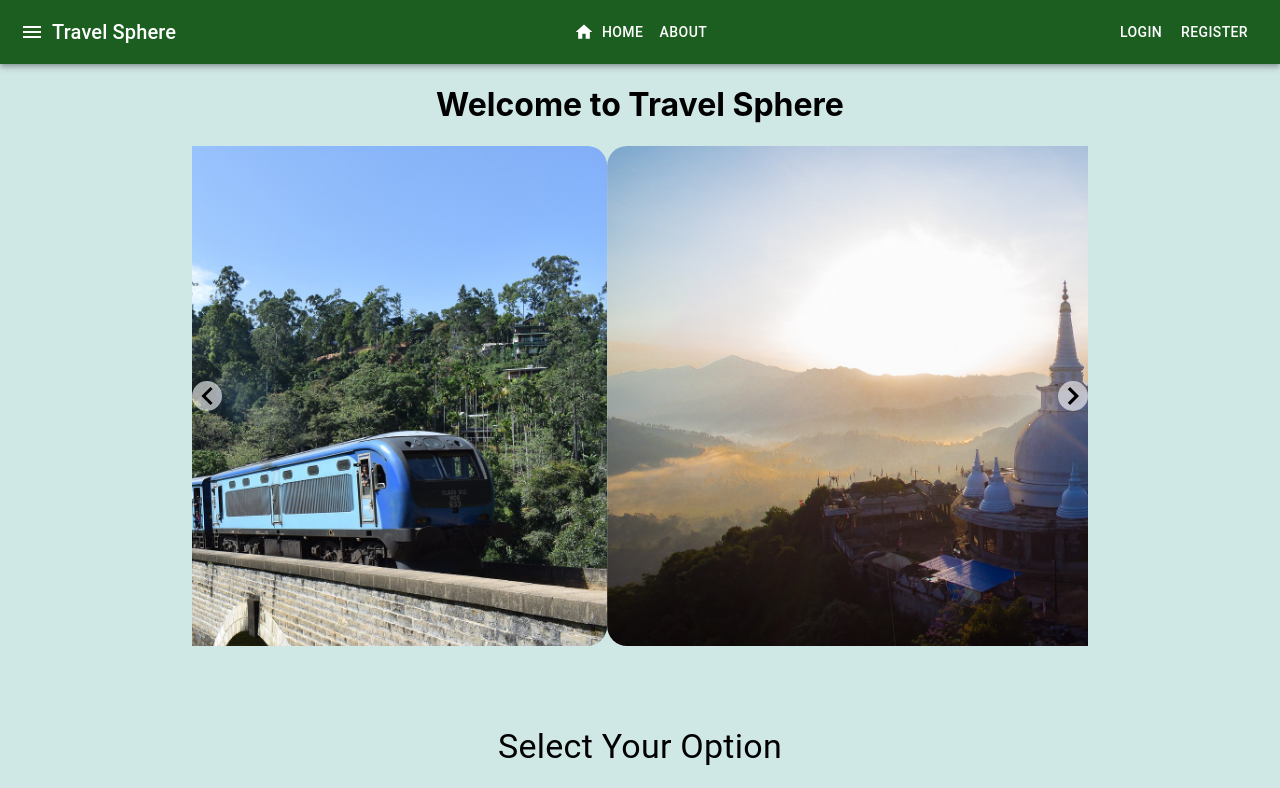
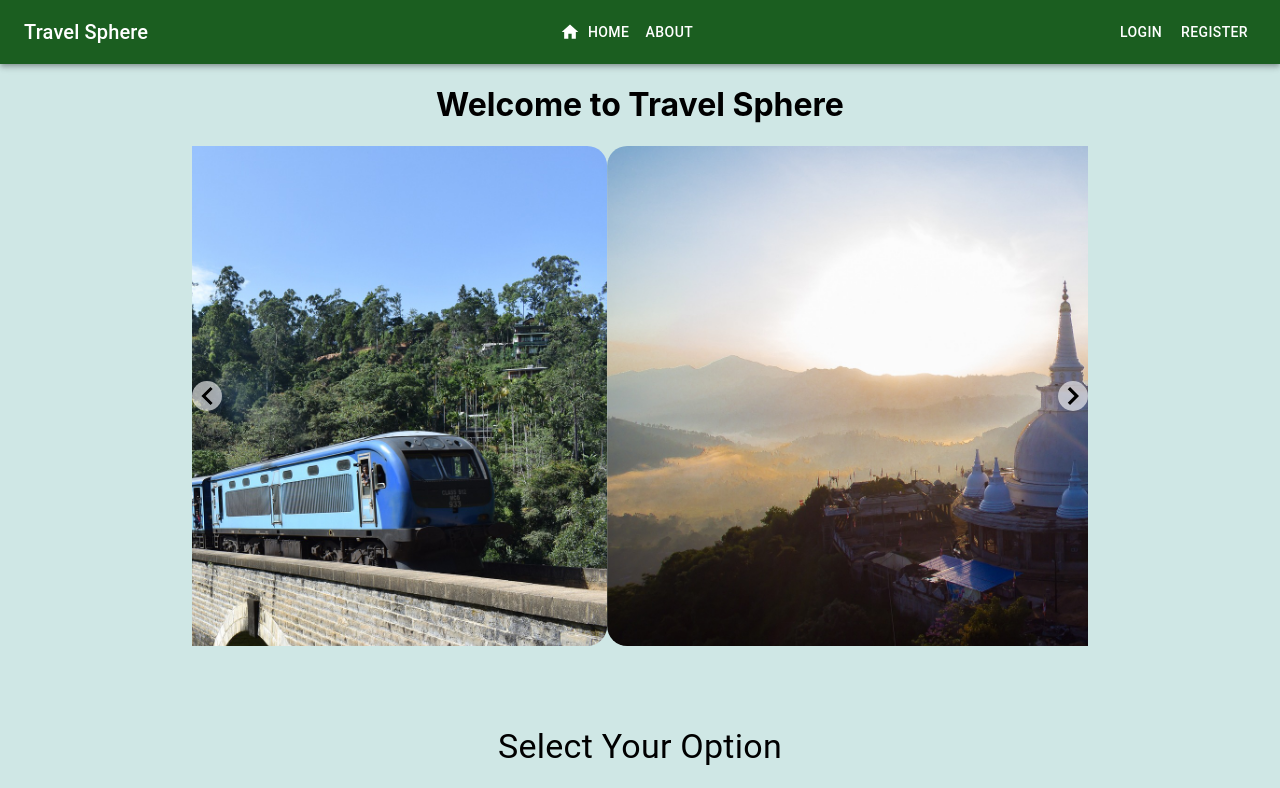
Before and after one commit to lasinduSemasingha/Tourism-and-Travel-Management-System, a React (Create React App) app in the folder Frontend/: page / in a window 1280 px wide. Shown: the top 788 px of the page. Built offline with nearby package versions, Linux system fonts and the light colour scheme.

Commit message:
Logout Function error fixed.

```diff
--- a/Frontend/src/contexts/AuthContext.js
+++ b/Frontend/src/contexts/AuthContext.js
@@ -34,6 +34,7 @@
     localStorage.removeItem('userInfo');
     setIsAuthenticated(false);
     setUser(null);
+    window.location.href = '/';
   };
 
   return (
--- a/Frontend/src/layout/header/Header.js
+++ b/Frontend/src/layout/header/Header.js
@@ -2,7 +2,6 @@
 import { Link } from 'react-router-dom';
 import { AppBar, Toolbar, Button, Typography, IconButton } from '@mui/material';
 import { useAuth } from '../../contexts/AuthContext';
-import MenuIcon from '@mui/icons-material/Menu';
 import { Home } from '@mui/icons-material';
 import { green } from '@mui/material/colors';
 
@@ -15,9 +14,6 @@
   return (
     <AppBar position="static" sx={{ backgroundColor: green[900] }}>
       <Toolbar>
-        <IconButton edge="start" color="inherit" aria-label="menu">
-          <MenuIcon />
-        </IconButton>
         <Typography variant="h6" sx={{ flexGrow: 1 }}>
           <Link to="/" style={{ color: 'inherit', textDecoration: 'none' }}>
             Travel Sphere
```
